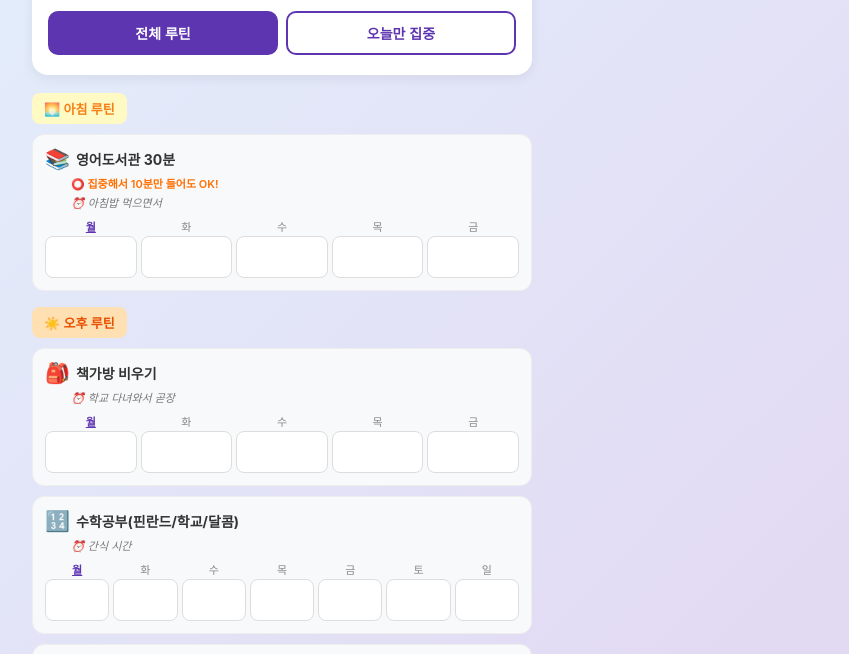
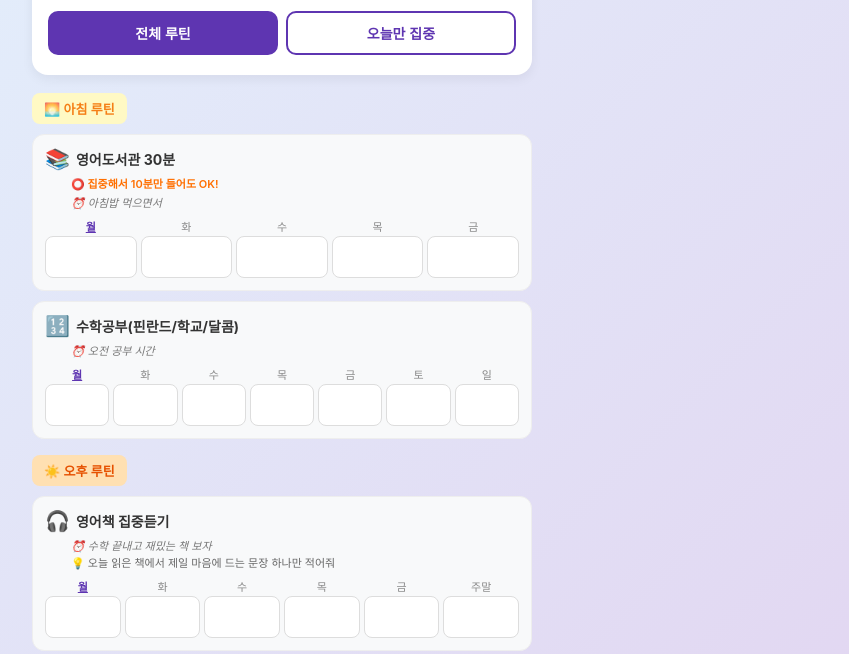
Before and after one commit to yangzimury-cyber/routine_mobile, a plain HTML site: page index.html in a window 1280 px wide. Shown: the part 83-737 px from the top of the page, without its empty margins (358-1207 px from the left). Drawn offline with Linux system fonts and the light colour scheme.

Commit message:
Update index.html

```diff
--- a/index.html
+++ b/index.html
@@ -4,7 +4,7 @@
     <meta charset="UTF-8">
     <meta name="viewport" content="width=device-width, initial-scale=1.0, maximum-scale=1.0, user-scalable=no">
     <meta name="theme-color" content="#5e35b1">
-    <title>우리 아이 주간 루틴표</title>
+    <title>우리 아이 주간 루틴표 (방학 버전)</title>
     <style>
         /* 기본 리셋 및 모바일 터치 최적화 */
         * { margin: 0; padding: 0; box-sizing: border-box; -webkit-tap-highlight-color: transparent; }
@@ -67,7 +67,7 @@
         .routine-trigger { font-size: 11px; color: #777; font-style: italic; margin-bottom: 3px; margin-left: 26px; }
         .routine-note { font-size: 11px; color: #666; margin-left: 26px; margin-bottom: 8px; line-height: 1.3; }
 
-        /* 요일 버튼 그리드 (모바일 레이아웃) */
+        /* 요일 버튼 그리드 */
         .days-grid { display: grid; gap: 4px; margin-top: 8px; }
         .days-grid.seven-days { grid-template-columns: repeat(7, 1fr); }
         .days-grid.six-days { grid-template-columns: repeat(6, 1fr); }
@@ -189,11 +189,13 @@
         const todayName = fullWeekList[todayIdx];
         const todayLabel = todayIdx >= 5 ? '주말' : todayName;
 
+        // [수정 포인트] 아침 루틴에 수학공부 추가 / 오후 루틴에서 책가방 비우기 삭제
         const routineData = {
-            morning: [{ id: 'english', name: '영어도서관 30분', emoji: '📚', trigger: '아침밥 먹으면서', effort: '집중해서 10분만 들어도 OK!', allowSick: true }],
+            morning: [
+                { id: 'english', name: '영어도서관 30분', emoji: '📚', trigger: '아침밥 먹으면서', effort: '집중해서 10분만 들어도 OK!', allowSick: true },
+                { id: 'math_all', name: '수학공부(핀란드/학교/달콤)', emoji: '🔢', trigger: '오전 공부 시간', weekendEnabled: true, allowSick: true }
+            ],
             afternoon: [
-                { id: 'backpack', name: '책가방 비우기', emoji: '🎒', trigger: '학교 다녀와서 곧장', allowSick: true },
-                { id: 'math_all', name: '수학공부(핀란드/학교/달콤)', emoji: '🔢', trigger: '간식 시간', weekendEnabled: true, allowSick: true },
                 { id: 'english_listening', name: '영어책 집중듣기', emoji: '🎧', trigger: '수학 끝내고 재밌는 책 보자', instruction: '오늘 읽은 책에서 제일 마음에 드는 문장 하나만 적어줘', isSixDay: true, allowSick: true },
                 { id: 'hanja', name: '한자 2페이지', emoji: '✍️', trigger: '집중듣기 끝나면', offDays: [1, 3], allowSick: true },
                 { id: 'reading_weekday', name: '자유 선택 독서', emoji: '📖', trigger: '평일 오후 읽고 싶은 책 꺼내기', weekdayOnly: true, allowSick: true },
```
